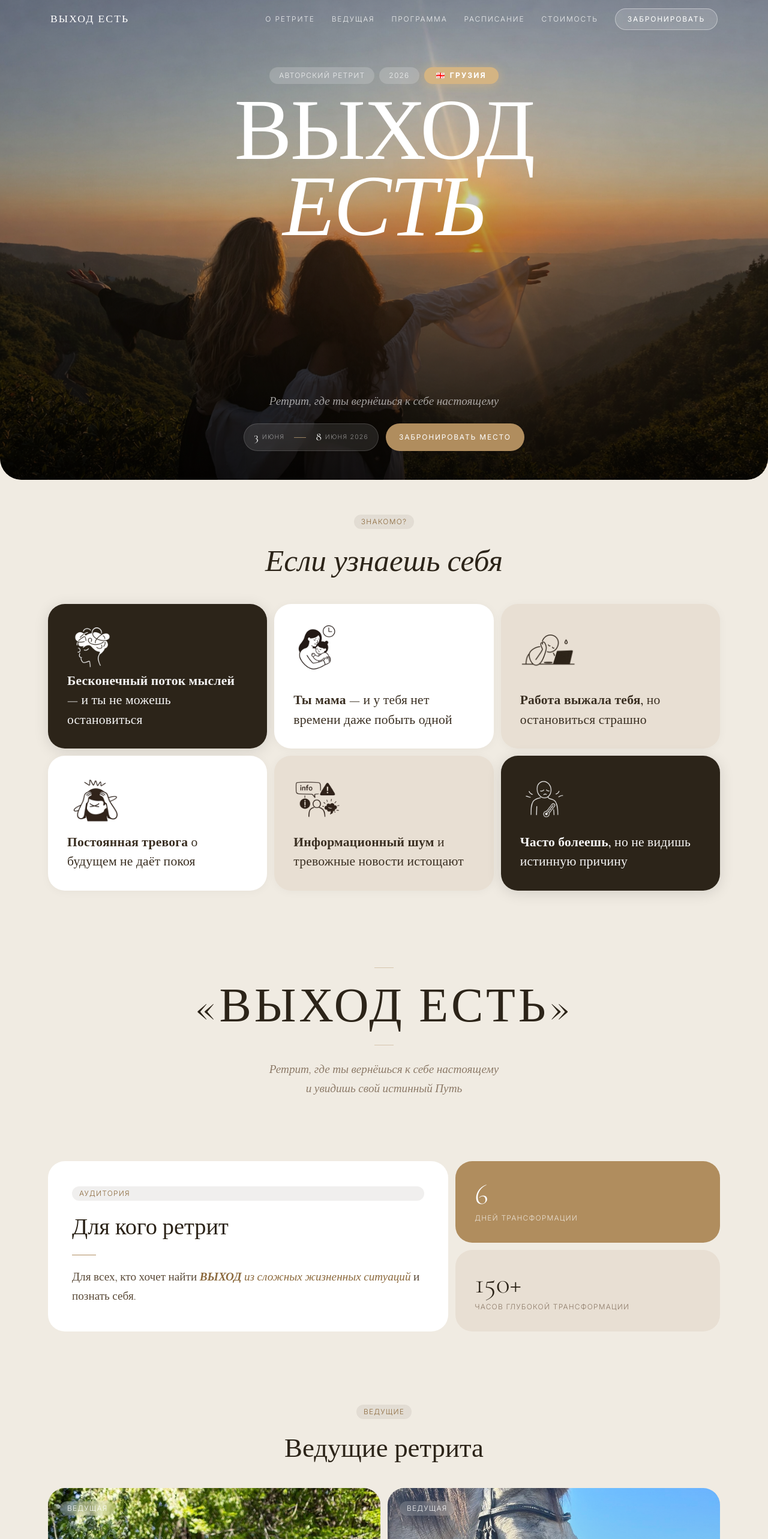
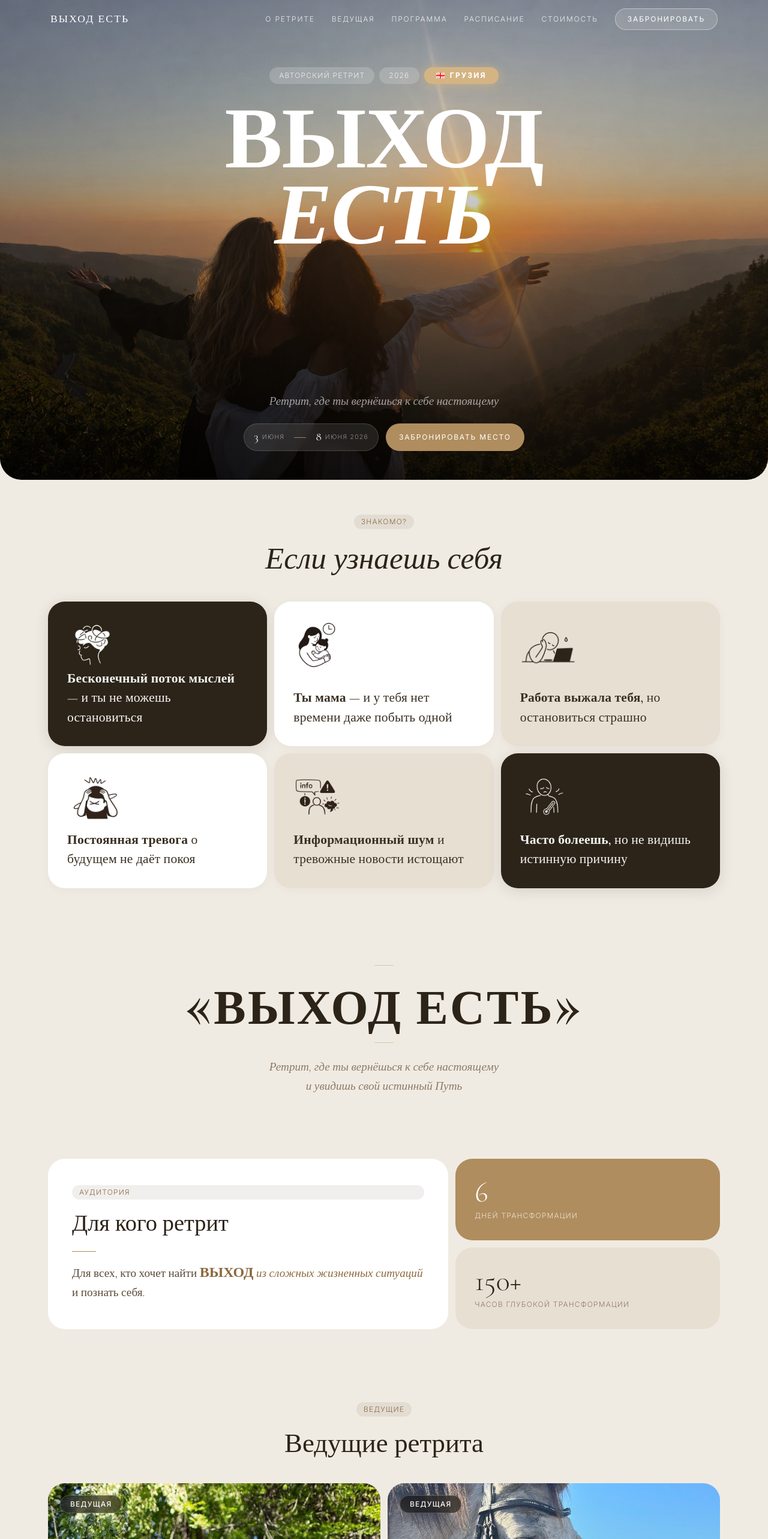
Before and after one commit to mixa-lll/RetritGergia, a React (Vite) app: page / in a window 1280 px wide. Shown: the top 2566 px of the page at 60% size. Built offline with nearby package versions, Linux system fonts and the light colour scheme.

Commit message:
update section visuals and replace mountain/springs images

```diff
--- a/src/app/App.tsx
+++ b/src/app/App.tsx
@@ -17,10 +17,13 @@ import dayIcon3 from "@/assets/06d2654c3e8e53a5073cfb24f0ce61eccde69313.png";
 import dayIcon4 from "@/assets/0c982a327c5258697d028dc90d7a23dbd70e3484.png";
 import dayIcon5 from "@/assets/108a7853d1ce297b2dea1c0636f095de577a949a.png";
 import dayIcon6 from "@/assets/33876ec2f03db1d7d1ba85d83ad4a5792a26a5a9.png";
+import mauntImage from "@/assets/Maunt.jpg";
+import sernieImage from "@/assets/Sernie.png";
 import { useState, useEffect, type ReactNode } from "react";
 
-const mountainImage = "https://images.unsplash.com/photo-1761414299347-16e4911f1611?crop=entropy&cs=tinysrgb&fit=max&fm=jpg&ixid=M3w3Nzg4Nzd8MHwxfHNlYXJjaHwxfHxnZW9yZ2lhJTIwY2F1Y2FzdXMlMjBtb3VudGFpbiUyMGxhbmRzY2FwZSUyMHN1bnNldHxlbnwxfHx8fDE3NzQ1MTQ0Mzl8MA&ixlib=rb-4.1.0&q=80&w=1080";
-const springsImage = "https://images.unsplash.com/photo-1759464519301-958f351961c2?crop=entropy&cs=tinysrgb&fit=max&fm=jpg&ixid=M3w3Nzg4Nzd8MHwxfHNlYXJjaHwxfHxob3QlMjBzcHJpbmdzJTIwc3VsZnVyJTIwdGhlcm1hbCUyMGJhdGglMjBuYXR1cmV8ZW58MXx8fHwxNzc0NTE0NDQwfDA&ixlib=rb-4.1.0&q=80&w=1080";
+const mountainImage = mauntImage;
+const springsImage = sernieImage;
+const titleFont = "'Playfair Display', 'Cormorant Garamond', serif";
 
 const R = "28px"; // global bento border-radius
 
@@ -303,15 +306,15 @@ export default function App() {
           <h1
             className="text-white"
             style={{
-              fontFamily: "'Cormorant Garamond', serif",
+              fontFamily: titleFont,
               fontSize: "clamp(5.5rem, 23vw, 9rem)",
-              fontWeight: 300,
-              letterSpacing: "-0.02em",
+              fontWeight: 600,
+              letterSpacing: "-0.01em",
               lineHeight: 0.88,
             }}
           >
             ВЫХОД<br />
-            <span style={{ fontStyle: "italic", fontWeight: 400 }}>ЕСТЬ</span>
+            <span style={{ fontStyle: "italic", fontWeight: 700 }}>ЕСТЬ</span>
           </h1>
         </div>
 
@@ -382,7 +385,7 @@ export default function App() {
       <section id="about" className="pt-10 pb-16 px-4 max-w-6xl mx-auto">
         <div className="text-center mb-8 pt-4">
           <Pill>Знакомо?</Pill>
-          <h2 className="mt-4" style={{ fontFamily: "'Cormorant Garamond', serif", fontSize: "clamp(2.5rem, 5vw, 3.2rem)", fontWeight: 300, color: "#2c2419", fontStyle: "italic" }}>
+          <h2 className="mt-3" style={{ fontFamily: "'Cormorant Garamond', serif", fontSize: "clamp(2.5rem, 5vw, 3.2rem)", fontWeight: 300, color: "#2c2419", fontStyle: "italic" }}>
             Если узнаешь себя
           </h2>
         </div>
@@ -427,7 +430,7 @@ export default function App() {
         {/* Statement card */}
         <div className="mt-20 text-center py-6 px-8">
           <div className="w-8 h-px bg-[#b08d5e]/40 mx-auto my-6" />
-          <h3 style={{ fontFamily: "'Cormorant Garamond', serif", fontSize: "clamp(2.8rem, 7vw, 5rem)", fontWeight: 300, color: "#2c2419", letterSpacing: "0.06em", lineHeight: 1 }}>«ВЫХОД ЕСТЬ»</h3>
+          <h3 style={{ fontFamily: titleFont, fontSize: "clamp(2.8rem, 7vw, 5rem)", fontWeight: 600, color: "#2c2419", letterSpacing: "0.04em", lineHeight: 1 }}>«ВЫХОД ЕСТЬ»</h3>
           <div className="w-8 h-px bg-[#b08d5e]/40 mx-auto my-6" />
           <p style={{ fontFamily: "'Cormorant Garamond', serif", fontSize: "1.2rem", color: "#8c7a68", fontStyle: "italic", lineHeight: 1.7 }}>
             Ретрит, где ты вернёшься к себе настоящему<br className="hidden sm:block" /> и увидишь свой истинный Путь
@@ -441,13 +444,13 @@ export default function App() {
           {/* Big text card */}
           <div className="md:col-span-3 p-7 md:p-10 flex flex-col justify-center" style={{ borderRadius: R, background: "#fff" }}>
             <Pill>Аудитория</Pill>
-            <h2 className="mt-4 mb-4" style={{ fontFamily: "'Cormorant Garamond', serif", fontSize: "clamp(2.3rem, 3vw, 2.6rem)", fontWeight: 300, color: "#2c2419" }}>
+            <h2 className="mt-3 mb-4" style={{ fontFamily: "'Cormorant Garamond', serif", fontSize: "clamp(2.3rem, 3vw, 2.6rem)", fontWeight: 300, color: "#2c2419" }}>
               Для кого ретрит
             </h2>
             <div className="w-10 h-px bg-[#b08d5e] mb-5" />
             <p style={{ fontFamily: "'Cormorant Garamond', serif", fontSize: "1.2rem", color: "#5a4a38", lineHeight: 1.7 }}>
               Для всех, кто хочет найти{" "}
-              <span style={{ fontStyle: "italic", color: "#8c6a3e", fontWeight: 700 }}>ВЫХОД</span>{" "}
+              <span style={{ fontFamily: titleFont, fontStyle: "normal", color: "#8c6a3e", fontWeight: 700, fontSize: "1.25em", lineHeight: 1 }}>ВЫХОД</span>{" "}
               <span style={{ fontStyle: "italic", color: "#8c6a3e", fontWeight: 500 }}>из сложных жизненных ситуаций</span>{" "}
               и познать себя.
             </p>
@@ -471,7 +474,7 @@ export default function App() {
         {/* Section header */}
         <div className="text-center mb-8">
           <Pill>Ведущие</Pill>
-          <h2 className="mt-4" style={{ fontFamily: "'Cormorant Garamond', serif", fontSize: "clamp(2.3rem, 4vw, 2.8rem)", fontWeight: 300, color: "#2c2419" }}>
+          <h2 className="mt-3" style={{ fontFamily: "'Cormorant Garamond', serif", fontSize: "clamp(2.3rem, 4vw, 2.8rem)", fontWeight: 300, color: "#2c2419" }}>
             Ведущие ретрита
           </h2>
         </div>
@@ -485,12 +488,43 @@ export default function App() {
             <div className="relative overflow-hidden" style={{ borderRadius: R, minHeight: 420 }}>
               <img src={gongImage} alt="Vera Venera" className="absolute inset-0 w-full h-full object-cover object-top" />
               <div className="absolute inset-0 bg-gradient-to-t from-black/70 via-black/10 to-transparent" />
-              <div className="absolute top-5 left-5"><Pill light>Ведущая</Pill></div>
+              <div className="absolute top-5 left-5">
+                <span
+                  className="inline-flex items-center px-4 py-1.5 text-xs tracking-widest uppercase"
+                  style={{
+                    borderRadius: "100px",
+                    fontFamily: "'Inter', sans-serif",
+                    fontWeight: 500,
+                    background: "rgba(20,16,12,0.58)",
+                    color: "rgba(255,255,255,0.95)",
+                    border: "1px solid rgba(255,255,255,0.22)",
+                    backdropFilter: "blur(8px)",
+                  }}
+                >
+                  Ведущая
+                </span>
+              </div>
               <div className="absolute bottom-0 left-0 right-0 p-7">
-                <p style={{ fontFamily: "'Cormorant Garamond', serif", fontSize: "2rem", fontWeight: 400, color: "#fff", textTransform: "uppercase" }}>Vera Venera</p>
-                <p style={{ fontFamily: "'Inter', sans-serif", fontSize: "0.75rem", fontWeight: 300, color: "rgba(255,255,255,0.6)", letterSpacing: "0.15em", textTransform: "uppercase", marginTop: 4 }}>
-                  Духовный практик · Коуч ICF · Мастер звукотерапии
-                </p>
+                <p style={{ fontFamily: "'Cormorant Garamond', serif", fontSize: "2rem", fontWeight: 400, color: "#fff", textTransform: "uppercase", textShadow: "0 2px 8px rgba(0,0,0,0.4)" }}>Vera Venera</p>
+                <div className="mt-3 flex flex-wrap gap-2">
+                  {["Духовный практик", "Коуч ICF", "Мастер звукотерапии"].map((role) => (
+                    <span
+                      key={role}
+                      className="inline-flex items-center px-3 py-1.5 text-[11px] uppercase"
+                      style={{
+                        borderRadius: "100px",
+                        fontFamily: "'Inter', sans-serif",
+                        fontWeight: 500,
+                        letterSpacing: "0.08em",
+                        background: "rgba(255,255,255,0.95)",
+                        color: "#2c2419",
+                        border: "1px solid rgba(44,36,25,0.1)",
+                      }}
+                    >
+                      {role}
+                    </span>
+                  ))}
+                </div>
               </div>
             </div>
             {/* Credentials */}
@@ -530,12 +564,43 @@ export default function App() {
             <div className="relative overflow-hidden" style={{ borderRadius: R, minHeight: 420 }}>
               <img src={elenaImage} alt="Elena Anglen" className="absolute inset-0 w-full h-full object-cover object-center" />
               <div className="absolute inset-0 bg-gradient-to-t from-black/70 via-black/10 to-transparent" />
-              <div className="absolute top-5 left-5"><Pill light>Ведущая</Pill></div>
+              <div className="absolute top-5 left-5">
+                <span
+                  className="inline-flex items-center px-4 py-1.5 text-xs tracking-widest uppercase"
+                  style={{
+                    borderRadius: "100px",
+                    fontFamily: "'Inter', sans-serif",
+                    fontWeight: 500,
+                    background: "rgba(20,16,12,0.58)",
+                    color: "rgba(255,255,255,0.95)",
+                    border: "1px solid rgba(255,255,255,0.22)",
+                    backdropFilter: "blur(8px)",
+                  }}
+                >
+                  Ведущая
+                </span>
+              </div>
               <div className="absolute bottom-0 left-0 right-0 p-7">
-                <p style={{ fontFamily: "'Cormorant Garamond', serif", fontSize: "2rem", fontWeight: 400, color: "#fff", textTransform: "uppercase" }}>Elena Anglen</p>
-                <p style={{ fontFamily: "'Inter', sans-serif", fontSize: "0.75rem", fontWeight: 300, color: "rgba(255,255,255,0.6)", letterSpacing: "0.15em", textTransform: "uppercase", marginTop: 4 }}>
-                  Энергопрактик · Мастер регресса · Иппотерапевт
-                </p>
+                <p style={{ fontFamily: "'Cormorant Garamond', serif", fontSize: "2rem", fontWeight: 400, color: "#fff", textTransform: "uppercase", textShadow: "0 2px 8px rgba(0,0,0,0.4)" }}>Elena Anglen</p>
+                <div className="mt-3 flex flex-wrap gap-2">
+                  {["Энергопрактик", "Мастер регресса", "Иппотерапевт"].map((role) => (
+                    <span
+                      key={role}
+                      className="inline-flex items-center px-3 py-1.5 text-[11px] uppercase"
+                      style={{
+                        borderRadius: "100px",
+                        fontFamily: "'Inter', sans-serif",
+                        fontWeight: 500,
+                        letterSpacing: "0.08em",
+                        background: "rgba(255,255,255,0.95)",
+                        color: "#2c2419",
+                        border: "1px solid rgba(44,36,25,0.1)",
+                      }}
+                    >
+                      {role}
+                    </span>
+                  ))}
+                </div>
               </div>
             </div>
             {/* Credentials */}
@@ -577,7 +642,7 @@ export default function App() {
         {/* Header — outside any card */}
         <div className="text-center mb-8">
           <Pill>Место проведения</Pill>
-          <h2 className="mt-4" style={{ fontFamily: "'Cormorant Garamond', serif", fontSize: "clamp(2.3rem, 4vw, 2.8rem)", fontWeight: 300, color: "#2c2419" }}>
+          <h2 className="mt-3" style={{ fontFamily: "'Cormorant Garamond', serif", fontSize: "clamp(2.3rem, 4vw, 2.8rem)", fontWeight: 300, color: "#2c2419" }}>
             Шекветили, Грузия
           </h2>
           <p className="mt-3 mx-auto max-w-lg" style={{ fontFamily: "'Cormorant Garamond', serif", fontSize: "1.2rem", color: "#8c7a68", fontStyle: "italic", lineHeight: 1.7 }}>
@@ -628,7 +693,7 @@ export default function App() {
       <section id="program" className="py-4 px-4 max-w-6xl mx-auto">
         <div className="mb-8 pt-4 text-center">
           <Pill>Практики</Pill>
-          <h2 className="mt-4" style={{ fontFamily: "'Cormorant Garamond', serif", fontSize: "clamp(2.3rem, 4vw, 2.8rem)", fontWeight: 300, color: "#2c2419" }}>
+          <h2 className="mt-3" style={{ fontFamily: "'Cormorant Garamond', serif", fontSize: "clamp(2.3rem, 4vw, 2.8rem)", fontWeight: 300, color: "#2c2419" }}>
             В программе ретрита
           </h2>
         </div>
@@ -762,7 +827,7 @@ export default function App() {
       <section id="schedule" className="py-4 px-4 max-w-6xl mx-auto pb-10">
         <div className="mb-8 pt-4 text-center">
           <Pill>Расписание</Pill>
-          <h2 className="mt-4" style={{ fontFamily: "'Cormorant Garamond', serif", fontSize: "clamp(2.3rem, 4vw, 2.8rem)", fontWeight: 300, color: "#2c2419" }}>
+          <h2 className="mt-3" style={{ fontFamily: "'Cormorant Garamond', serif", fontSize: "clamp(2.3rem, 4vw, 2.8rem)", fontWeight: 300, color: "#2c2419" }}>
             Программа по дням
           </h2>
         </div>
@@ -891,7 +956,7 @@ export default function App() {
       <section id="pricing" className="py-4 px-4 max-w-6xl mx-auto pb-10">
         <div className="mb-8 pt-4 text-center">
           <Pill>Стоимость</Pill>
-          <h2 className="mt-4" style={{ fontFamily: "'Cormorant Garamond', serif", fontSize: "clamp(2.3rem, 4vw, 2.8rem)", fontWeight: 300, color: "#2c2419" }}>
+          <h2 className="mt-3" style={{ fontFamily: "'Cormorant Garamond', serif", fontSize: "clamp(2.3rem, 4vw, 2.8rem)", fontWeight: 300, color: "#2c2419" }}>
             Участие в ретрите
           </h2>
         </div>
@@ -945,7 +1010,7 @@ export default function App() {
           {/* Title card */}
           <div className="md:col-span-1 p-9 flex flex-col justify-center" style={{ borderRadius: R, background: "#2c2419" }}>
             <Pill light>Связаться</Pill>
-            <h2 className="mt-4" style={{ fontFamily: "'Cormorant Garamond', serif", fontSize: "clamp(2rem, 2.5vw, 2.2rem)", fontWeight: 300, color: "#fff" }}>
+            <h2 className="mt-3" style={{ fontFamily: "'Cormorant Garamond', serif", fontSize: "clamp(2rem, 2.5vw, 2.2rem)", fontWeight: 300, color: "#fff" }}>
               Запись и вопросы
             </h2>
             <p style={{ fontFamily: "'Cormorant Garamond', serif", fontSize: "1rem", color: "rgba(255,255,255,0.5)", marginTop: 12, fontStyle: "italic" }}>
--- a/src/styles/fonts.css
+++ b/src/styles/fonts.css
@@ -1 +1 @@
-@import url('https://fonts.googleapis.com/css2?family=Cormorant+Garamond:ital,wght@0,300;0,400;0,500;0,600;1,300;1,400&family=Inter:wght@300;400;500&display=swap');
+@import url('https://fonts.googleapis.com/css2?family=Cormorant+Garamond:ital,wght@0,300;0,400;0,500;0,600;1,300;1,400&family=Inter:wght@300;400;500&family=Playfair+Display:wght@500;600;700&display=swap');
```
Also changed, not shown: src/assets/Maunt.jpg (added), 1 other file (tests, documents, lock files or other folders).
